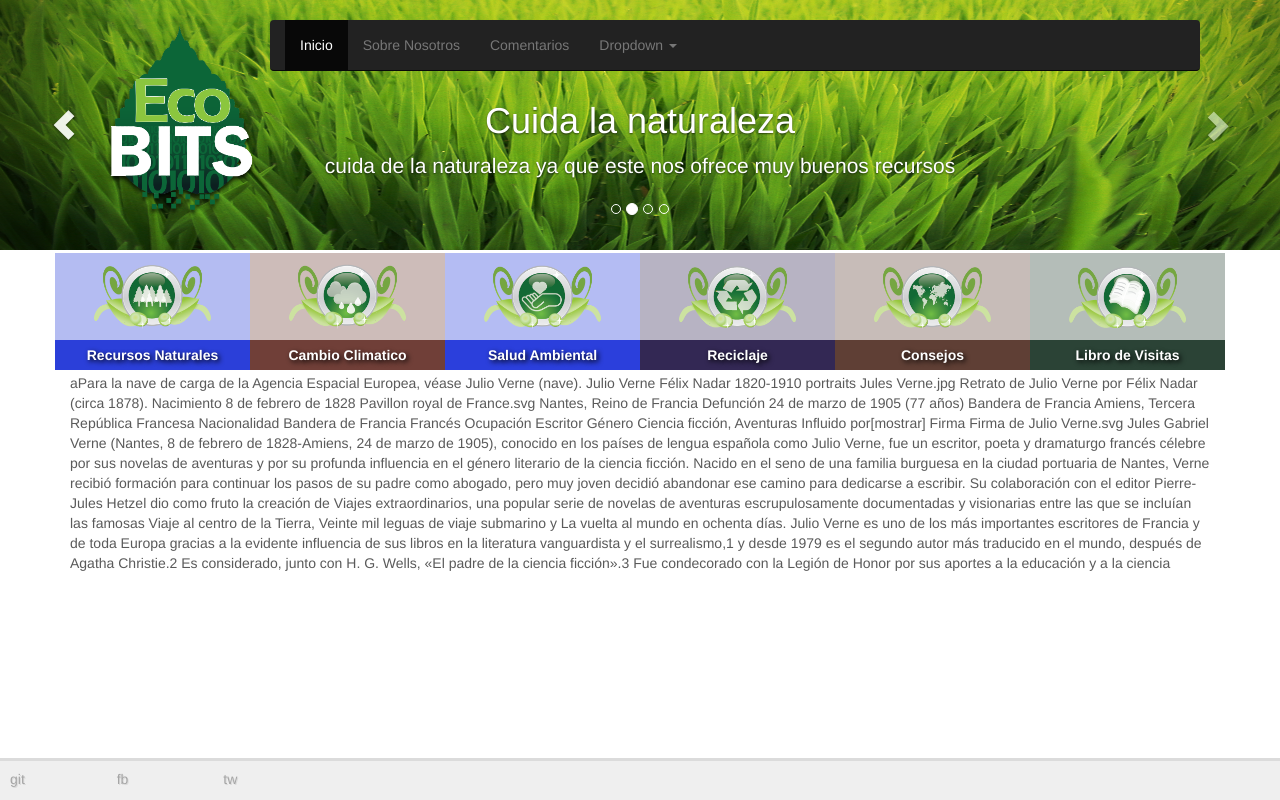
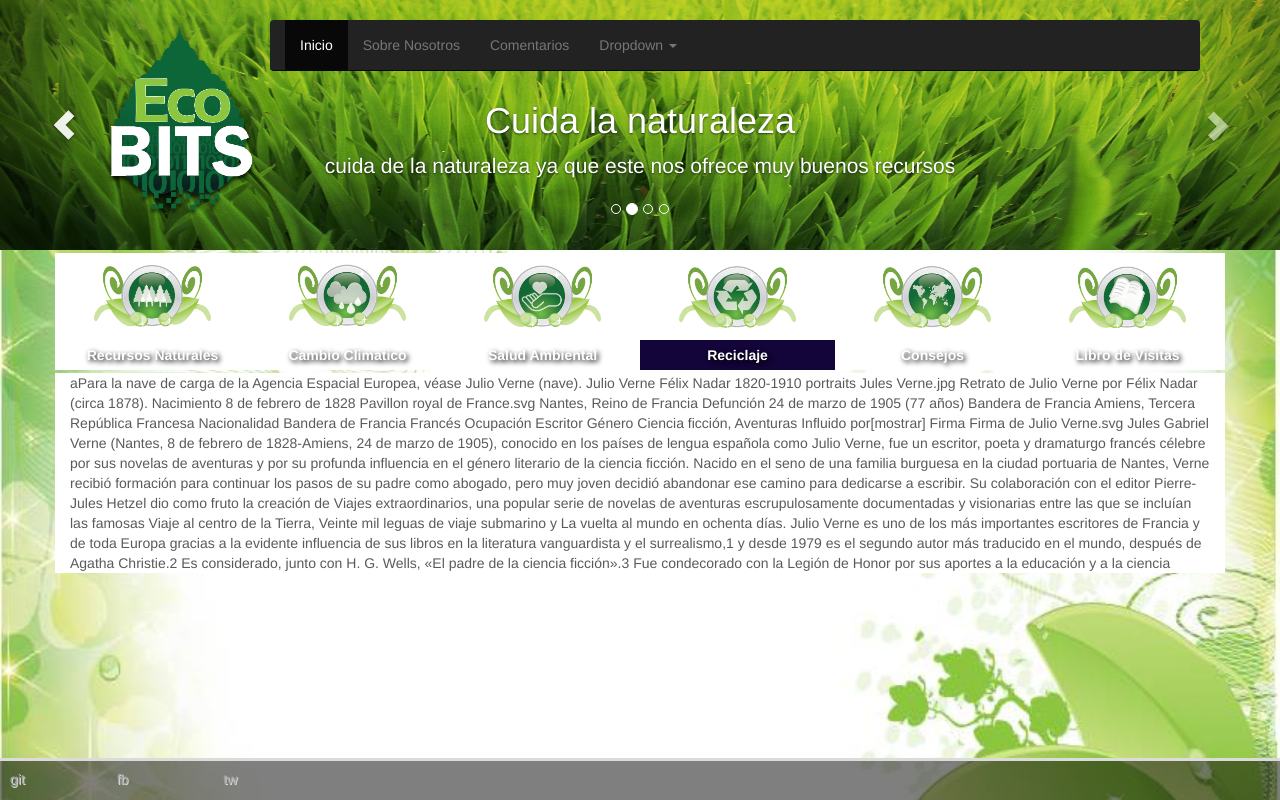
Before and after one commit to AltaConsejeriaTIC/ecobits, a PHP site: page /home.php in a window 1280 px wide. Run offline with PHP 8.4, Linux system fonts and the light colour scheme; the visitor is signed in with stand-in values (Sample User, id 1).

Commit message:
[dev] MOdificacion css

```diff
--- a/style/css/general.css
+++ b/style/css/general.css
@@ -1,3 +1,7 @@
+.redes_sociales tr td{
+  padding-left: 5px;
+}
+
 #logo{
   width:200px;
   z-index:1;
@@ -13,7 +17,12 @@
       .col-xs-4 col-sm-2 img{
         text-align: center;
       }
+ body{
+    background: url(../../img/fondoko.jpg);
+    background-repeat: no-repeat;
+    background-size: cover;
 
+  }
   #contenido{
     background: white;
     height: 100% !important;
@@ -28,7 +37,7 @@
 /*estilo del menu secundario*/
 
 #menu_secundario{
-    background: white;
+    background: rgb(255,255,255,0);
     opacity: 0;
     margin-top: 40px;
     width: 100%;
@@ -43,40 +52,40 @@
 }
 
 .m1{
-  background: rgba(9,33,212,0.3);
+  background: rgba(255,255,255,1);
 }
 .m1 div{
-  background: rgba(9,33,212,0.8);
+  background: rgba(255,255,255,1);
 }
 .m2{
-  background: rgba(89,33,24,0.3);
+  background: rgba(255,255,255,1);
 }
 .m2 div{
-  background: rgba(89,33,24,0.8);
+  background: rgba(255,255,255,1);
 }
 .m3{
-  background: rgba(9,33,216,0.3);
+  background: rgba(255,255,255,1);
 }
 .m3 div{
-  background: rgba(9,33,216,0.8);
+  background: rgba(255,255,255,1);
 }
 .m4{
-  background: rgba(19,5,57,0.3);
+  background: rgba(255,255,255,1);
 }
 .m4 div{
-  background: rgba(19,5,57,0.8);
+  background: rgba(19,5,57,1);
 }
 .m5{
-  background: rgba(69,33,21,0.3);
+  background: rgba(255,255,255,1);
 }
 .m5 div{
-  background: rgba(69,33,21,0.8);
+  background: rgba(255,255,255,1);
 }
 .m6{
-  background: rgba(9,37,22,0.3);
+  background: rgba(255,255,255,1);
 }
 .m6 div{
-  background: rgba(9,37,22,0.8);
+  background: rgba(255,255,255,1);
 }
 
 
@@ -100,29 +109,29 @@
 }
 
 .m1:hover{
-  background: rgba(9,33,212,0.6);
+  background: rgba(9,33,212,1);
 }
 .m2:hover{
-  background: rgba(89,33,24,0.6);
+  background: rgba(89,33,24,1);
 }
 .m3:hover{
-  background: rgba(9,33,216,0.6);
+  background: rgba(9,33,216,1);
 }
 .m4:hover{
-  background: rgba(19,5,57,0.6);
+  background: rgba(19,5,57,1);
 }
 .m5:hover{
-  background: rgba(69,33,21,0.6);
+  background: rgba(69,33,21,1);
 }
 .m6:hover{
-  background: rgba(9,37,22,0.6);
+  background: rgba(9,37,22,1);
 }
 
 footer{
    height: 3em;
    z-index: 30;
    width: 100%;
-   background: #EFEFEF;
+   background: rgba(0,0,0,0.50);
    border-top: 3px solid #DBDBDB;
    color: #A5A5A5;
    margin-top: 1.5em;
```
